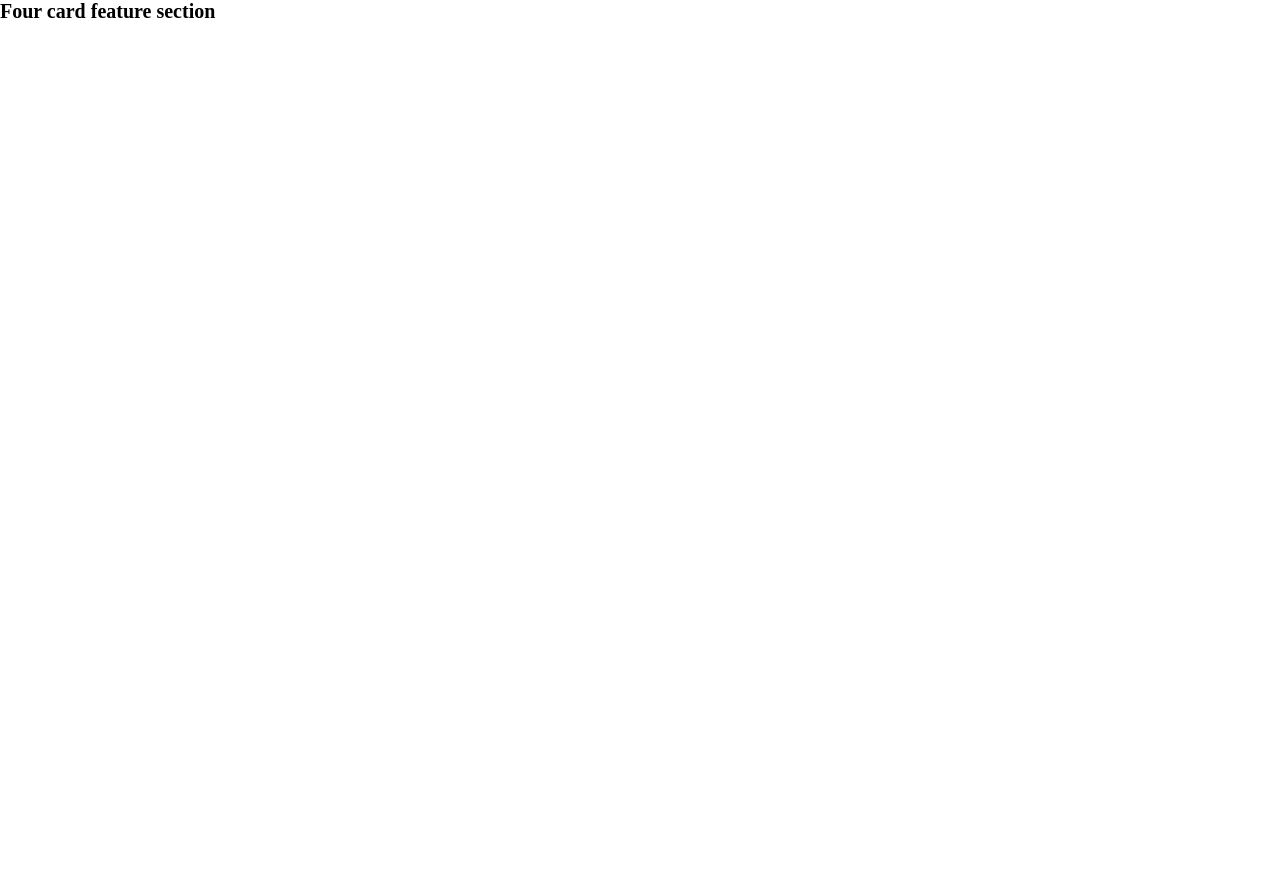
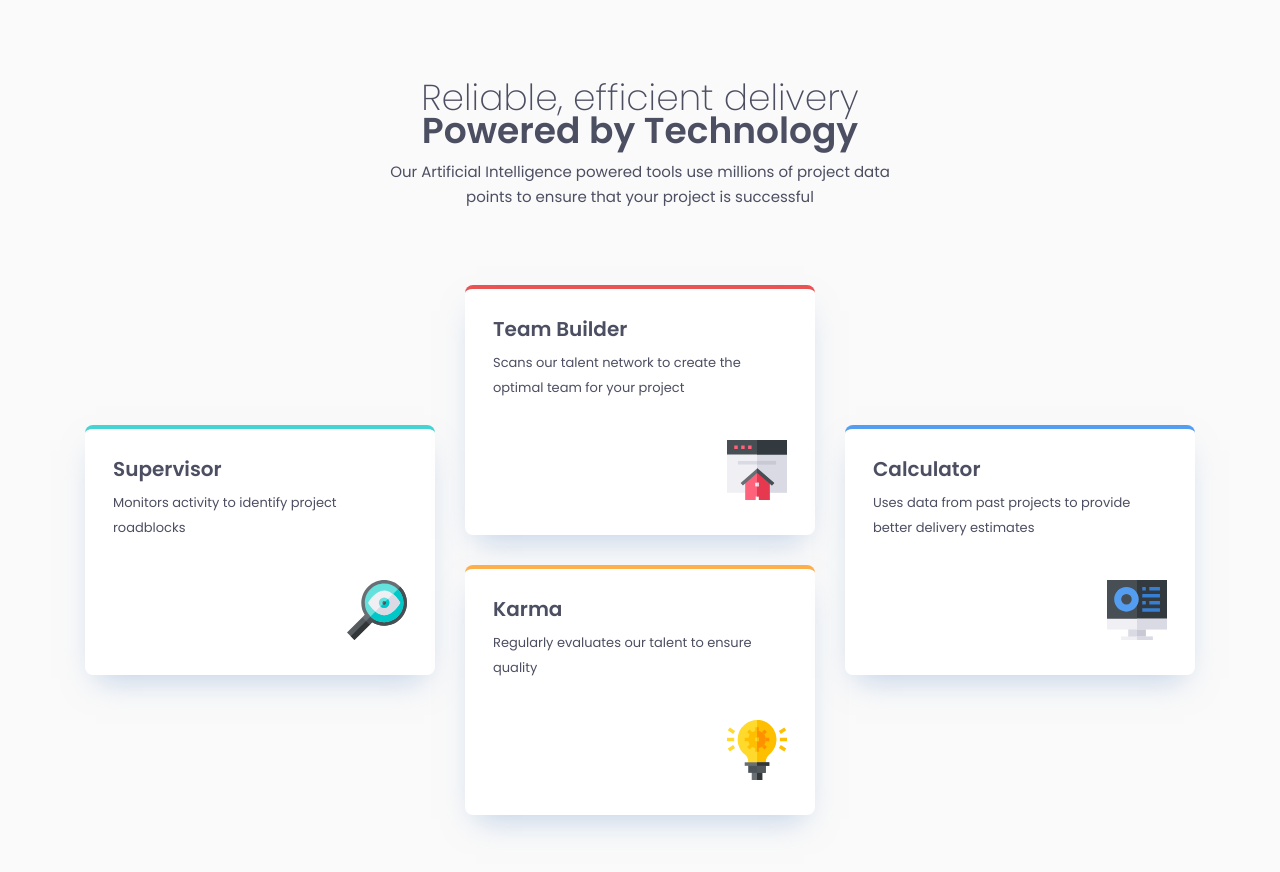
Before and after one commit to manjeshrv592/four-card-feature-section, a plain HTML site: page index.html in a window 1280 px wide. Before the commit the page ends 800 px from the top, so only its background shows below. Drawn offline with Linux system fonts and the light colour scheme.

Commit message:
Finished challenge

```diff
--- a/css/style.css
+++ b/css/style.css
@@ -2,8 +2,19 @@
 /* Custom Properties */
 :root {
   /* Colors */
+  --red: hsl(0, 78%, 62%);
+  --cyan: hsl(180, 62%, 55%);
+  --orange: hsl(34, 97%, 64%);
+  --blue: hsl(212, 86%, 64%);
+
+  --very-dark-blue: hsl(234, 12%, 34%);
+  --grayish-blue: hsl(229, 6%, 66%);
+  --very-light-gray: hsl(0, 0%, 98%);
+  --white: #fff;
+  --black: #000;
 
   /* Fonts */
+  --font-body: 'Poppins', sans-serif;
 }
 
 /***********************************/
@@ -21,6 +32,12 @@ html {
 }
 
 body {
+  color: var(--very-dark-blue);
+  font-family: var(--font-body);
+  font-weight: 400;
+  font-size: 1.3rem;
+  line-height: 2.5rem;
+  background-color: var(--very-light-gray);
 }
 
 img {
@@ -38,13 +55,113 @@ img {
 .h4,
 .h5,
 .h6 {
+  font-weight: 600;
+}
+
+.h1 {
+  font-size: 2.4rem;
+}
+
+.h1 {
+  display: grid;
+  grid-gap: 0.8rem;
+}
+
+.h2 {
+  font-size: 2rem;
+}
+
+.lead {
+  font-size: 1.5rem;
+  max-width: 54rem;
+  margin-left: auto;
+  margin-right: auto;
+}
+/***********************************/
+/* Main Layout */
+.container {
+  width: 100%;
+  max-width: 117.4rem;
+  padding-left: 3.2rem;
+  padding-right: 3.2rem;
+  margin-left: auto;
+  margin-right: auto;
+}
+
+.section {
+  padding-top: 8.5rem;
+  padding-bottom: 8.5rem;
+}
+
+.section-content {
+  display: grid;
+  grid-gap: 7.6rem;
+}
+
+.section-summary {
+  display: grid;
+  grid-gap: 1.6rem;
+  text-align: center;
+}
+
+.cards {
+  display: grid;
+  grid-gap: 3rem;
 }
 
 /***********************************/
-/* Main Layout */
+/* Components */
+
+/* Card */
+.card {
+  background-color: var(--white);
+  box-shadow: 0 1.5rem 3rem -1.1rem rgba(131, 166, 210, 0.5);
+  border-radius: 0.8rem;
+  border-top: 4px solid;
+}
+
+.card-body {
+  padding: 2.8rem;
+}
+
+.card-img {
+  width: 6rem;
+  height: 6rem;
+}
+
+.card:nth-child(1) {
+  border-color: var(--cyan);
+}
+
+.card:nth-child(2) {
+  border-color: var(--red);
+}
+
+.card:nth-child(3) {
+  border-color: var(--orange);
+}
+
+.card:nth-child(4) {
+  border-color: var(--blue);
+}
 
 /***********************************/
 /* Util Classes */
+.fw-light {
+  font-weight: 300;
+}
+
+.mb-sm {
+  margin-bottom: 0.8rem;
+}
+
+.mb-lg {
+  margin-bottom: 4rem;
+}
+
+.text-right {
+  text-align: right;
+}
 
 /**************************************/
 /* Responsive styling */
@@ -52,18 +169,49 @@ img {
 
 /* Small devices (landscape phones, 576px and up) */
 @media (min-width: 576px) {
+  .cards {
+    grid-template-columns: repeat(2, 1fr);
+  }
 }
 
 /* Medium devices (tablets, 768px and up) */
 @media (min-width: 768px) {
+  .h1 {
+    font-size: 3.6rem;
+  }
 }
 
 /* Large devices (desktops, 992px and up) */
 @media (min-width: 992px) {
+  .cards {
+    grid-template-columns: repeat(3, 1fr);
+  }
 }
 
 /* X-Large devices (large desktops, 1200px and up) */
 @media (min-width: 1200px) {
+  .cards {
+    grid-template-rows: repeat(4, 11rem);
+  }
+
+  .card:nth-child(1) {
+    grid-row: 2 / span 2;
+  }
+
+  .card:nth-child(2) {
+    grid-column: 2 / 3;
+    grid-row: 1 / span 2;
+  }
+
+  .card:nth-child(3) {
+    grid-column: 2 / 3;
+    grid-row: 3 / span 2;
+  }
+
+  .card:nth-child(4) {
+    grid-column: 3 / 4;
+    grid-row: 2 / span 2;
+  }
 }
 
 /* XX-Large devices (larger desktops, 1400px and up) */
--- a/index.html
+++ b/index.html
@@ -11,12 +11,108 @@
       sizes="32x32"
       href="./images/favicon-32x32.png"
     />
+    <!-- Google fonts -->
+    <link rel="preconnect" href="https://fonts.googleapis.com" />
+    <link rel="preconnect" href="https://fonts.gstatic.com" crossorigin />
+    <link
+      href="https://fonts.googleapis.com/css2?family=Poppins:wght@200;400;600&display=swap"
+      rel="stylesheet"
+    />
     <!-- CSS -->
     <link rel="stylesheet" href="./css/style.css" />
     <title>Frontend Mentor | Four card feature section</title>
   </head>
   <body>
-    <h1>Four card feature section</h1>
+    <main>
+      <section class="section">
+        <div class="container">
+          <div class="section-content">
+            <div class="section-summary">
+              <h1 class="h1">
+                <span class="fw-light">Reliable, efficient delivery</span>
+                <span>Powered by Technology</span>
+              </h1>
+              <p class="lead">
+                Our Artificial Intelligence powered tools use millions of
+                project data points to ensure that your project is successful
+              </p>
+            </div>
+            <div class="cards">
+              <!-- Card 1 start -->
+              <article class="card">
+                <div class="card-body">
+                  <h2 class="h2 mb-sm">Supervisor</h2>
+                  <p class="mb-lg">
+                    Monitors activity to identify project roadblocks
+                  </p>
+                  <div class="text-right">
+                    <img
+                      src="./images/icon-supervisor.svg"
+                      alt="Supervisor icon"
+                      class="card-img"
+                    />
+                  </div>
+                </div>
+              </article>
+              <!-- Card 1 end -->
+              <!-- Card 2 start -->
+              <article class="card">
+                <div class="card-body">
+                  <h2 class="h2 mb-sm">Team Builder</h2>
+                  <p class="mb-lg">
+                    Scans our talent network to create the optimal team for your
+                    project
+                  </p>
+                  <div class="text-right">
+                    <img
+                      src="./images/icon-team-builder.svg"
+                      alt="Team builder icon"
+                      class="card-img"
+                    />
+                  </div>
+                </div>
+              </article>
+              <!-- Card 2 end -->
+              <!-- Card 3 start -->
+              <article class="card">
+                <div class="card-body">
+                  <h2 class="h2 mb-sm">Karma</h2>
+                  <p class="mb-lg">
+                    Regularly evaluates our talent to ensure quality
+                  </p>
+                  <div class="text-right">
+                    <img
+                      src="./images/icon-karma.svg"
+                      alt="Karma icon"
+                      class="card-img"
+                    />
+                  </div>
+                </div>
+              </article>
+              <!-- Card 3 end -->
+              <!-- Card 4 start -->
+              <article class="card">
+                <div class="card-body">
+                  <h2 class="h2 mb-sm">Calculator</h2>
+                  <p class="mb-lg">
+                    Uses data from past projects to provide better delivery
+                    estimates
+                  </p>
+                  <div class="text-right">
+                    <img
+                      src="./images/icon-calculator.svg"
+                      alt="Calculator icon"
+                      class="card-img"
+                    />
+                  </div>
+                </div>
+              </article>
+              <!-- Card 4 end -->
+            </div>
+          </div>
+        </div>
+      </section>
+    </main>
 
     <!-- Reliable, efficient delivery
   Powered by Technology
```
